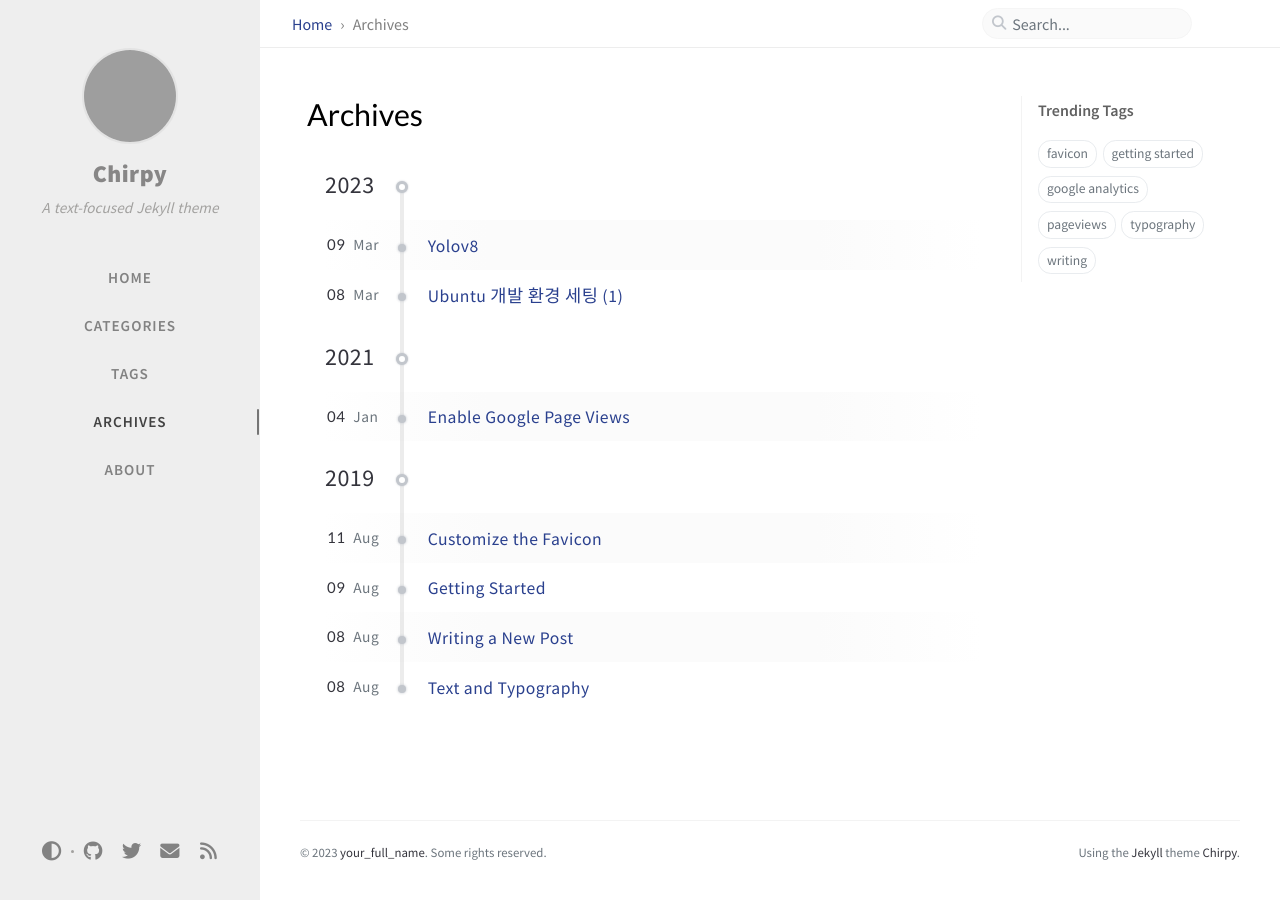
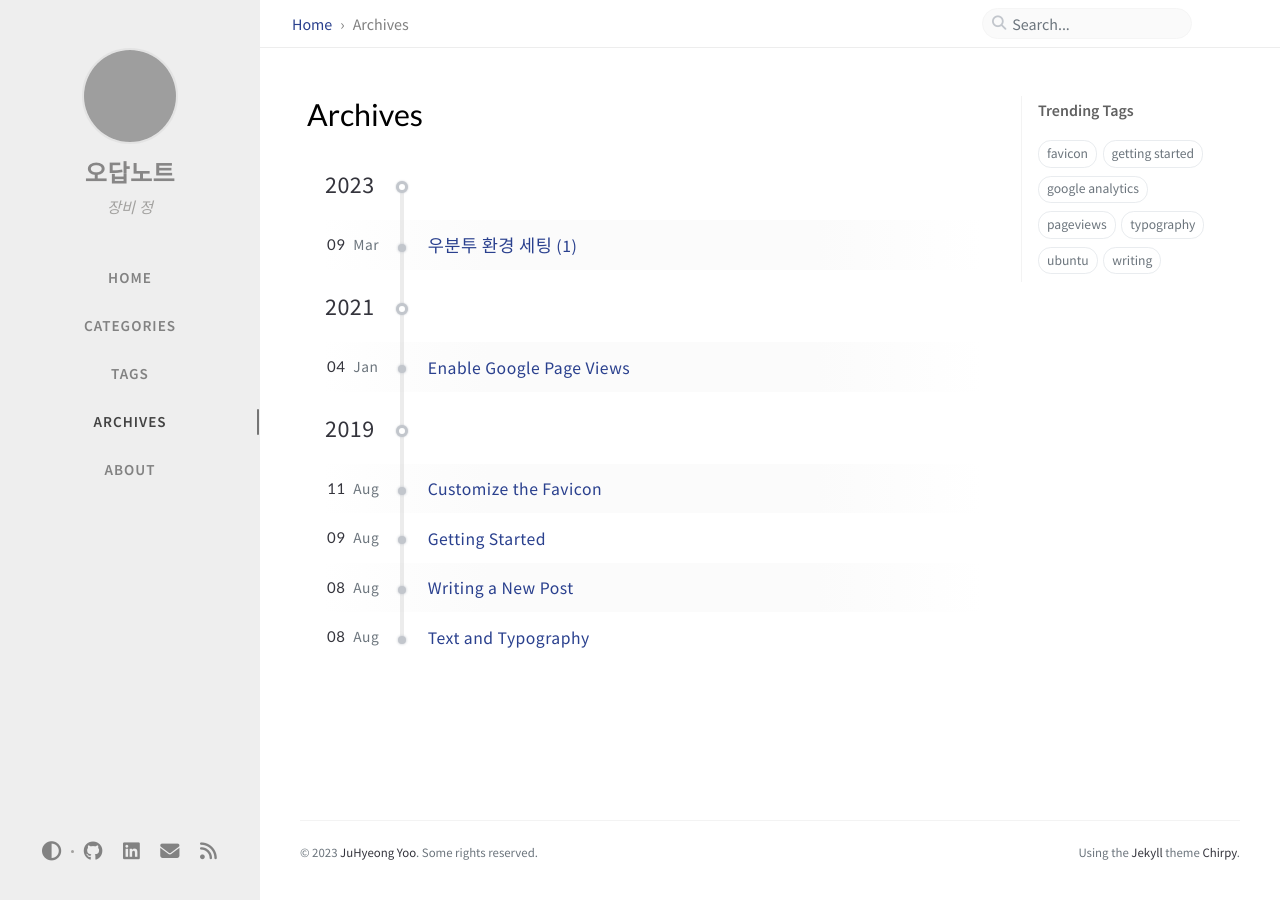
Before and after one commit to skanwngud/skanwngud.github.io, a Jekyll site: the page built from _tabs/archives.md, in a window 1280 px wide. Built offline with Jekyll 4.4.1, drawn with Linux system fonts in a browser that asks for light colours; comment, search, counter and statistics services are not loaded; grey boxes are pictures that could not be loaded.

Commit message:
2023-03-10

```diff
--- a/_config.yml
+++ b/_config.yml
@@ -14,23 +14,23 @@ lang: en
 
 
 # Change to your timezone › http://www.timezoneconverter.com/cgi-bin/findzone/findzone
-timezone: Asia/Shanghai
+timezone: Asia/Seoul
 
 # jekyll-seo-tag settings › https://github.com/jekyll/jekyll-seo-tag/blob/master/docs/usage.md
 # ↓ --------------------------
 
-title: Chirpy                          # the main title
+title: 오답노트                          # the main title
 
-tagline: A text-focused Jekyll theme   # it will display as the sub-title
+tagline: 장비 정   # it will display as the sub-title
 
 description: >-                        # used by seo meta and the atom feed
   A minimal, responsive and feature-rich Jekyll theme for technical writing.
 
 # fill in the protocol & hostname for your site, e.g., 'https://username.github.io'
-url: ''
+url: 'https://skanwngud.github.io'
 
 github:
-  username: github_username             # change to your github username
+  username: skanwngud             # change to your github username
 
 twitter:
   username: twitter_username            # change to your twitter username
@@ -38,15 +38,15 @@ twitter:
 social:
   # Change to your full name.
   # It will be displayed as the default author of the posts and the copyright owner in the Footer
-  name: your_full_name
-  email: example@domain.com             # change to your email address
+  name: JuHyeong Yoo
+  email: skanwngud@gmail.com             # change to your email address
   links:
     # The first element serves as the copyright owner's link
-    - https://twitter.com/username      # change to your twitter homepage
-    - https://github.com/username       # change to your github homepage
+    # - https://twitter.com/username      # change to your twitter homepage
+    - https://github.com/skanwngud       # change to your github homepage
     # Uncomment below to add more social links
     # - https://www.facebook.com/username
-    # - https://www.linkedin.com/in/username
+    - https://www.linkedin.com/in/ju-hyeong-yoo-116bab20a/
 
 google_site_verification:               # fill in to your verification string
 
@@ -87,14 +87,14 @@ avatar: '/commons/avatar.jpg'
 toc: true
 
 comments:
-  active:         # The global switch for posts comments, e.g., 'disqus'.  Keep it empty means disable
+  active: 'utterances'        # The global switch for posts comments, e.g., 'disqus'.  Keep it empty means disable
   # The active options are as follows:
   disqus:
     shortname:    # fill with the Disqus shortname. › https://help.disqus.com/en/articles/1717111-what-s-a-shortname
   # utterances settings › https://utteranc.es/
   utterances:
-    repo:         # <gh-username>/<repo>
-    issue_term:   # < url | pathname | title | ...>
+    repo: skanwngud/skanwngud.github.io         # <gh-username>/<repo>
+    issue_term: pathname   # < url | pathname | title | ...>
   # Giscus options › https://giscus.app
   giscus:
     repo:              # <gh-username>/<repo>
--- a/index.markdown
+++ /dev/null
@@ -1,6 +0,0 @@
----
-# Feel free to add content and custom Front Matter to this file.
-# To modify the layout, see https://jekyllrb.com/docs/themes/#overriding-theme-defaults
-
-layout: home
----
```
Also changed, not shown: _data/authors.yml (+3 -9 lines), _data/contact.yml (+3 -5 lines), _data/share.yml (+9 -9 lines), _posts/2019-08-09-getting-started.md (+0 -1 lines), _posts/2023-03-08-test.md (deleted, +0 -47 lines), _posts/2023-03-09-ubuntu-env-setting.md (added, +38 -0 lines), _posts/2023-03-09-yolov8.md (deleted, +0 -8 lines), about.markdown (deleted, +0 -18 lines), assets/404.html (deleted, +0 -14 lines).
